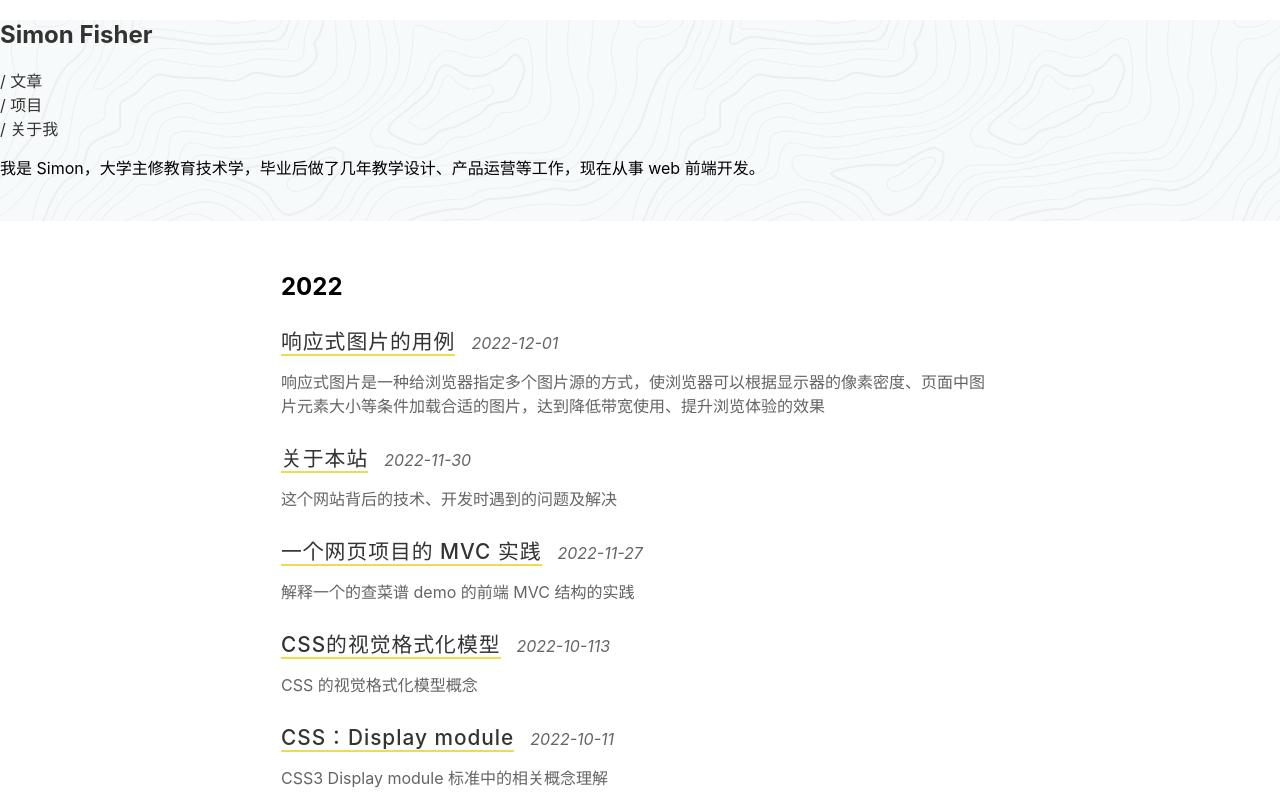
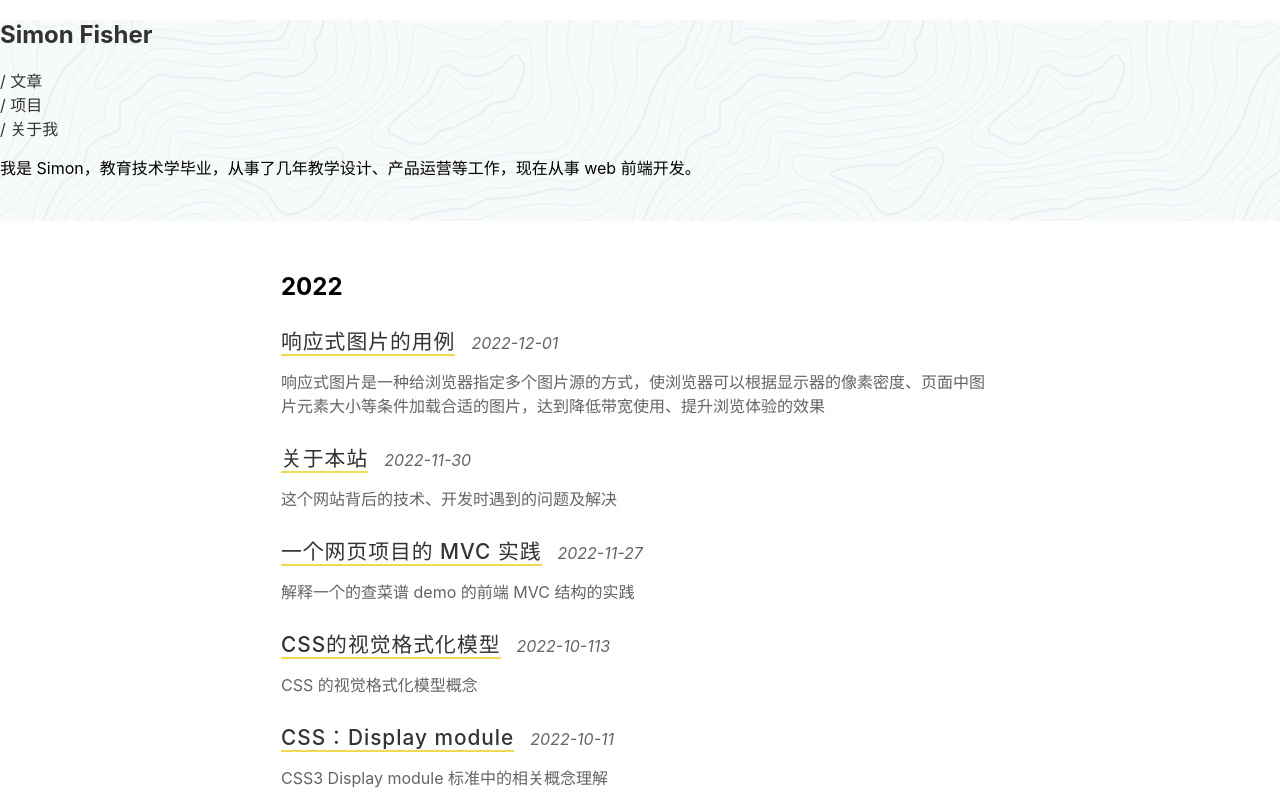
Before and after one commit to went2/simon.me, a Next.js app: page / in a window 1280 px wide. Shown: the top 800 px of the page. Built offline with nearby package versions, Linux system fonts and the light colour scheme.

Commit message:
update text

```diff
--- a/src/components/Header/index.tsx
+++ b/src/components/Header/index.tsx
@@ -55,7 +55,7 @@ const Header: NextPage = () => {
           </div>
         </div>
         <p className={styles.indexAbout}>
-          我是 Simon，大学主修教育技术学，毕业后做了几年教学设计、产品运营等工作，现在从事 web 前端开发。
+          我是 Simon，教育技术学毕业，从事了几年教学设计、产品运营等工作，现在从事 web 前端开发。
         </p>
       </section>
     </header>
```
